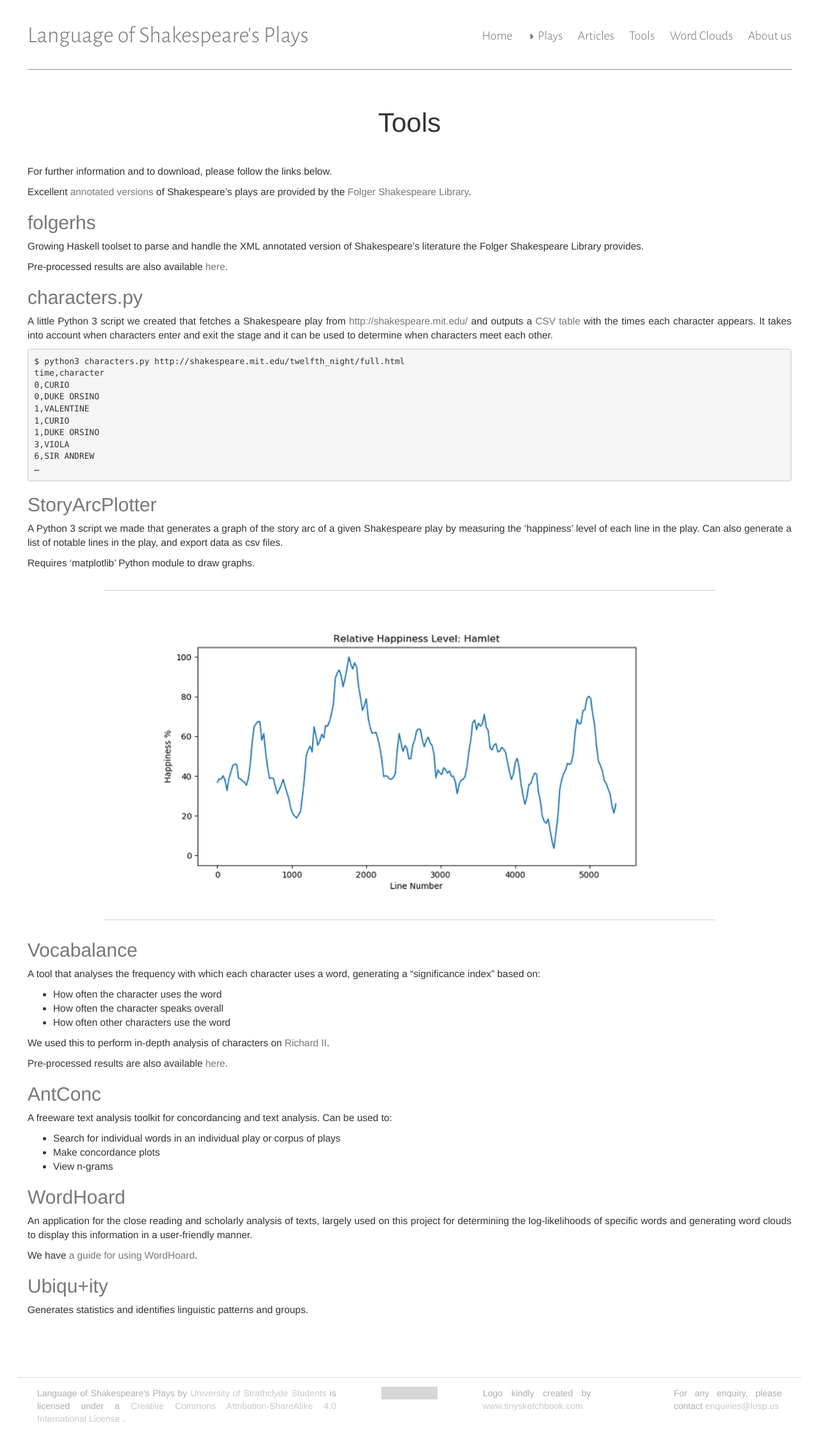
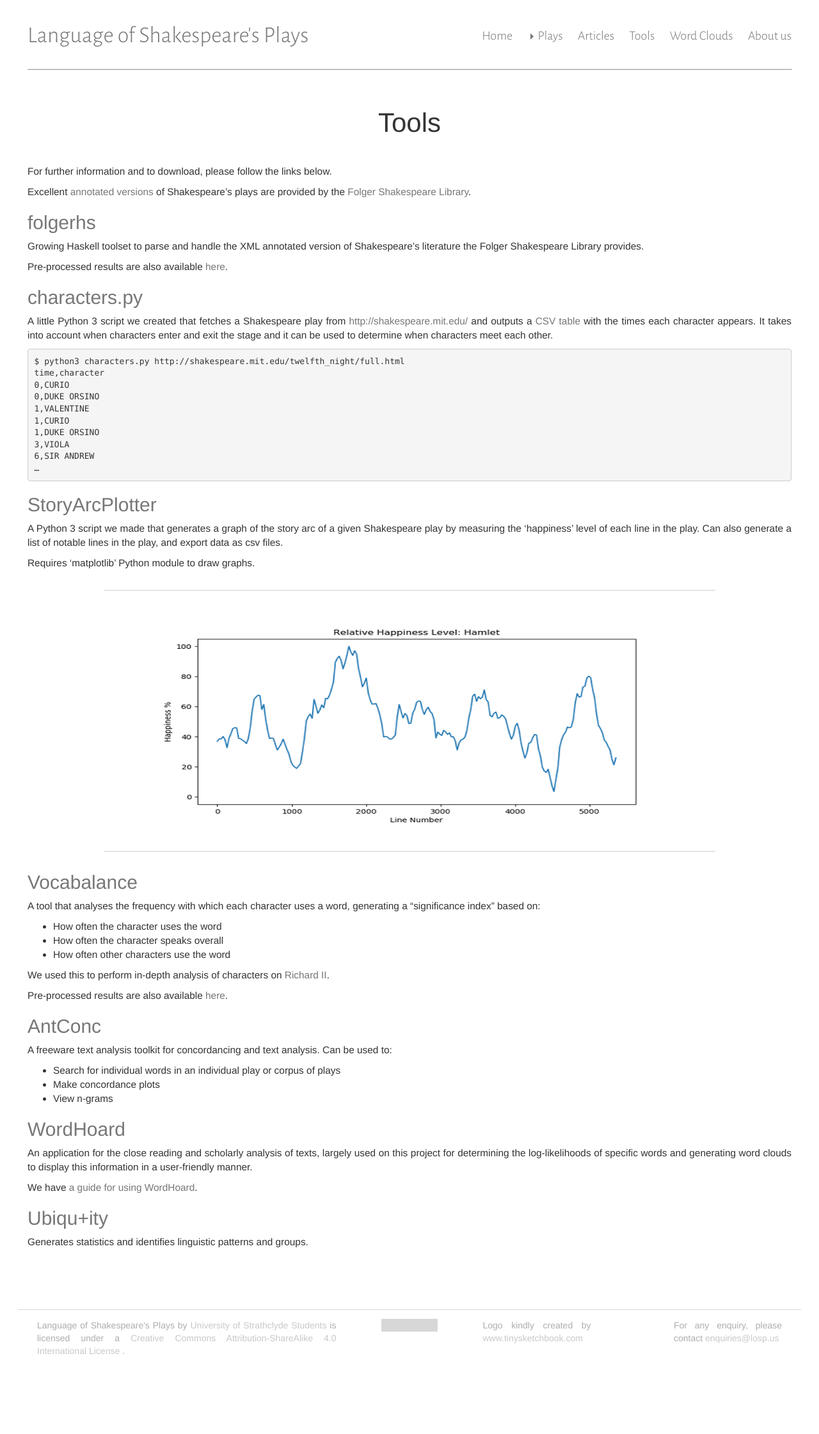
Before and after one commit to iahmed0/SU-LOSP.github.io, a Jekyll site: the page built from tools/index.md, in a window 1280 px wide. Shown: the whole page at 64% size. Built offline with Jekyll 4.4.1, drawn with Linux system fonts in a browser that asks for light colours; after the commit the page ends 2135 px from its top, so only the background shows below that; grey boxes are pictures that could not be loaded.

Commit message:
image fixes

```diff
--- a/tools/index.md
+++ b/tools/index.md
@@ -45,7 +45,7 @@
 Requires 'matplotlib' Python module to draw graphs.
 
 <figure>
-    <img src="StoryArcPlotterExample.png" alt="Example graph produced by StoryArcPlotter">
+    <img src="StoryArcPlotterExample.png" alt="Example graph produced by StoryArcPlotter" width="671" height="336">
     <!-- ![Example graph](/tools/StoryArcPlotterExample.png "Example graph produced by StoryArcPlotter") -->
 </figure>
 
```
